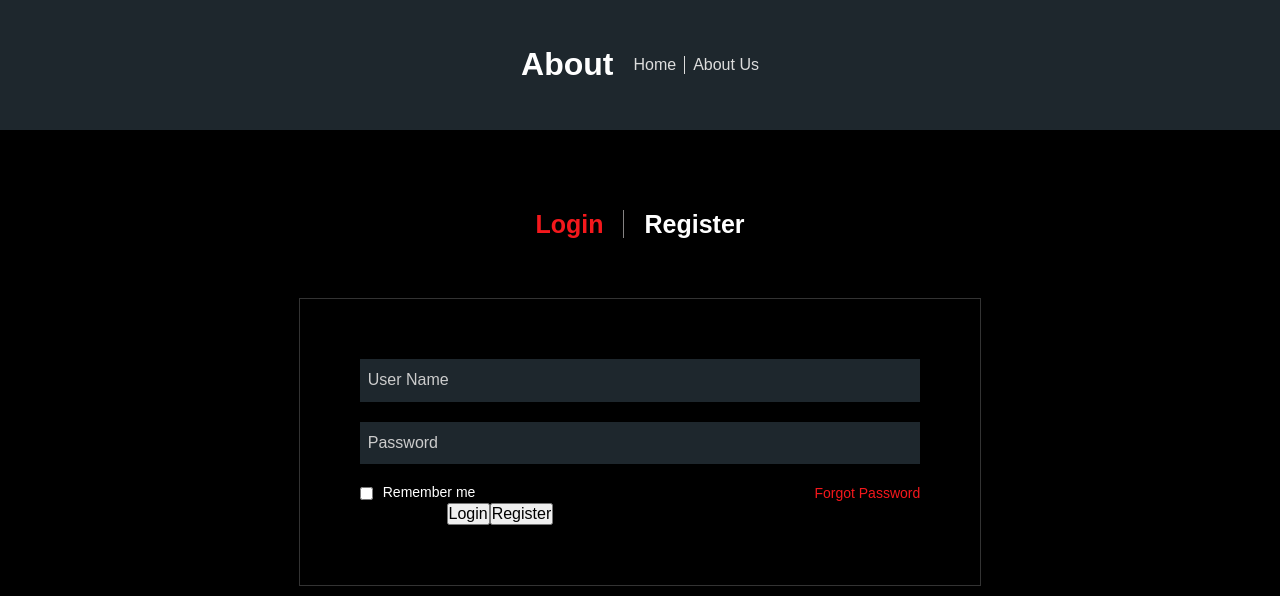
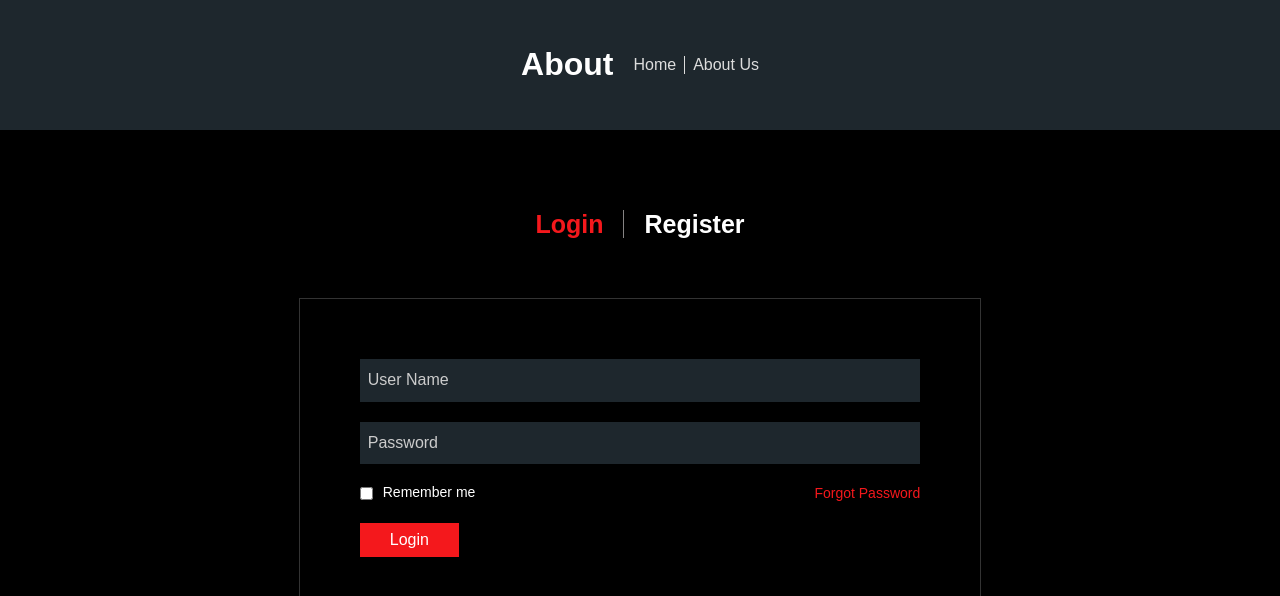
Before and after one commit to manhcuong2004/watching-movies, a React (Create React App) app in the folder movie-watching-app-front-end/: page / in a window 1280 px wide. Shown: the top 596 px of the page. Built offline with nearby package versions, Linux system fonts and the light colour scheme.

Commit message:
updateupdate

```diff
--- a/movie-watching-app-front-end/src/pages/LoginRegister/index.js
+++ b/movie-watching-app-front-end/src/pages/LoginRegister/index.js
@@ -1,8 +1,13 @@
 import styles from './styles.module.css'
 import clsx from 'clsx'
 import Nav from '../../components/components/Nav'
-
+import {useState} from 'react'
 function LoginRegister(){
+    const [islogin, setIsLogin] = useState(true)
+    const handleClick= (e)=>{
+        e.preventDefault()
+        setIsLogin(!islogin)
+    }
     return(
         <div className ={styles.loginRegister_container}>
             <div className={styles.nav_box}>
@@ -10,8 +15,8 @@ function LoginRegister(){
             </div>
             <div className={styles.form_box}>
                 <div className={styles.heading}>
-                    <a href ='' className={styles.active}>Login</a>
-                    <a href=''>Register</a>
+                    <a href ='' className={islogin ? styles.active : ''} onClick={handleClick}>Login</a>
+                    <a href='' className={!islogin ? styles.active : ''} onClick={handleClick}>Register</a>
                 </div>
                 <div className={styles.form}>
                     <form action="">
@@ -21,16 +26,19 @@ function LoginRegister(){
                         <div className={clsx(styles.form_group, styles.full)}>
                             <input type="password" name="" id="password" placeholder="Password"/>
                         </div>
+                        <div className={clsx(styles.form_group, styles.full, !islogin ? styles.active : '')}>
+                            <input type="email" name="" id="email" placeholder="Email"/>
+                        </div>
                         <div className={styles.form_group}>
                             <input type="checkbox" name="" id="remember"/>
                             <label for="remember">Remember me</label>
                         </div>
                         <div className={styles.form_group}>
-                            <a href="">Forgot Password</a>
+                            <a href="" onClick={handleClick}>Forgot Password</a>
                         </div>
                         <div className={styles.form_group}>
-                            <input type="submit" value="Login"/>
-                            <input type="submit" value="Register"/>
+                            <input type="submit" value="Login"className={islogin ? styles.active : ''}/>
+                            <input type="submit" value="Register" className={!islogin ? styles.active : ''}/>
                         </div>
                     </form>
                 </div>
--- a/movie-watching-app-front-end/src/pages/LoginRegister/styles.module.css
+++ b/movie-watching-app-front-end/src/pages/LoginRegister/styles.module.css
@@ -66,11 +66,30 @@
     font-size: 14px ;
 
 }
-.form_box .form .form_group:nth-child(3){
+.form_box .form .form_group:nth-child(4){
     text-align: left;
     display: flex;
     gap: 10px
 }
-.form_box .form .form_group:nth-child(4){
+.form_box .form .form_group:nth-child(5){
     text-align: right;
 }
+.form_box .form .form_group:last-child{
+    margin-top: 20px;
+}
+.form_box .form .form_group:last-child input{
+    padding: 8px 30px;
+    background-color: rgb(244, 24, 28);
+    color: white;
+    border: none;
+    display: none;
+}
+.form_box .form .form_group:last-child input.active{
+    display: block;
+}
+.form_box .form .form_group:nth-child(3){
+    display: none;
+}
+.form_box .form .form_group:nth-child(3).active{
+    display: block;
+}
```
